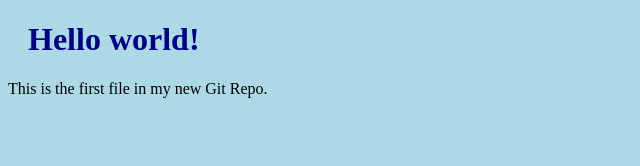
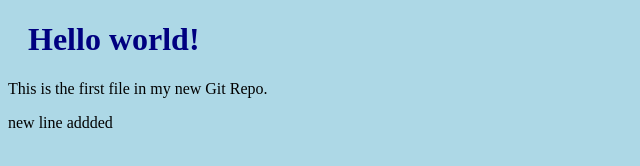
Before and after one commit to rahulk8/rahulk8.github.io, a plain HTML site: page index.html in a window 1280 px wide. Shown: the whole page, without its empty margins (0-640 px from the left). Drawn offline with Linux system fonts and the light colour scheme.

Commit message:
modified index.html

```diff
--- a/index.html
+++ b/index.html
@@ -8,6 +8,8 @@
 
 <h1>Hello world!</h1>
 <p>This is the first file in my new Git Repo.</p>
+<p> new line addded <p>
+
 
 </body>
 </html>
```
